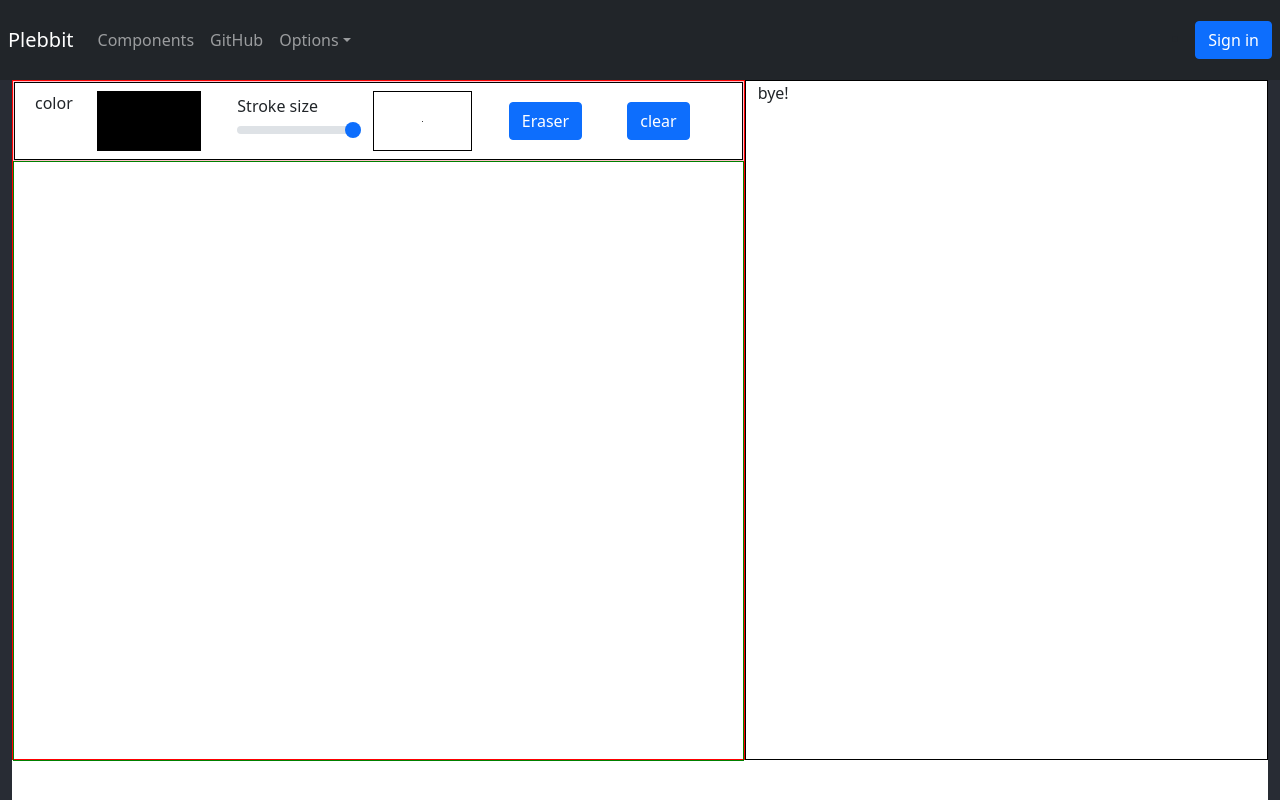
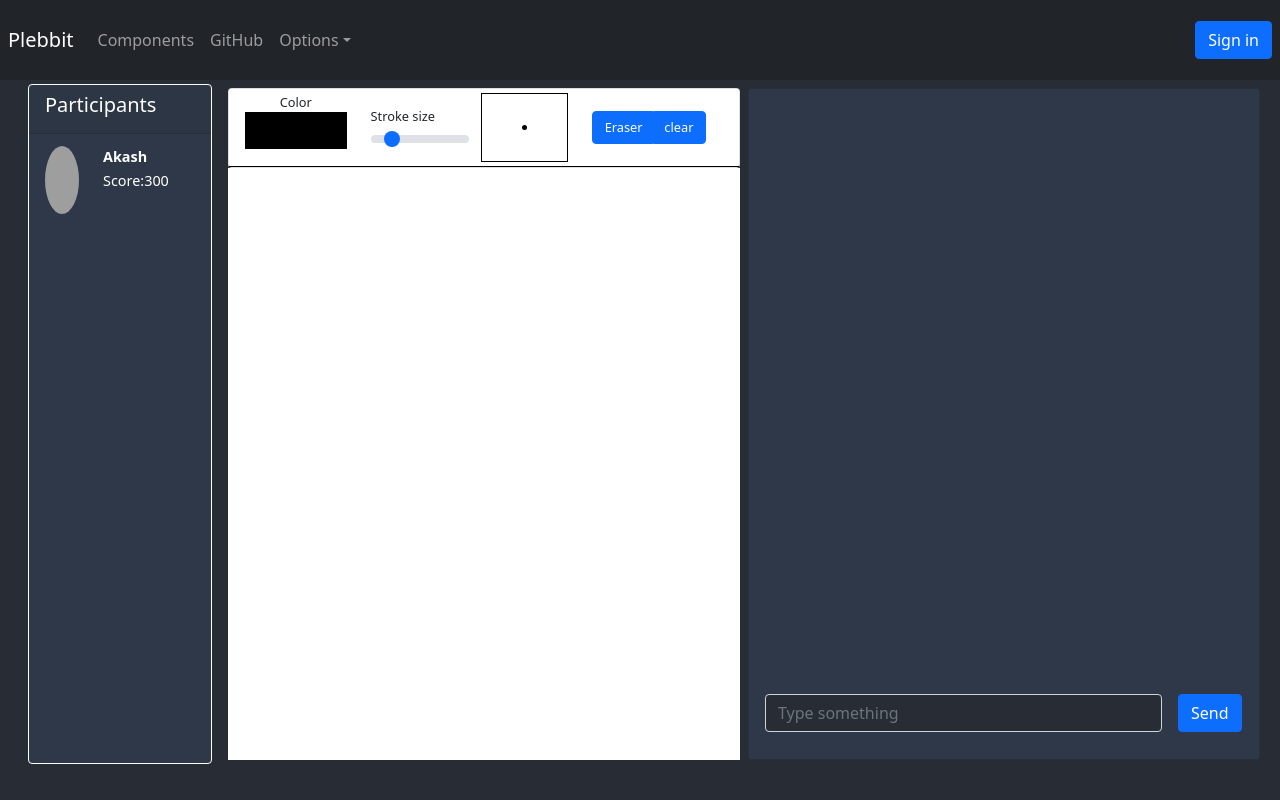
Before and after one commit to Hatilar420/Plebbit-User, a React (Create React App) app: page /paint in a window 1280 px wide. Built offline with nearby package versions, Linux system fonts and the light colour scheme; grey boxes are pictures that could not be loaded.

Commit message:
Paint components

```diff
--- a/src/Components/PaintComponents/PaintComponent.jsx
+++ b/src/Components/PaintComponents/PaintComponent.jsx
@@ -1,6 +1,7 @@
-import {React,useRef,useEffect, useState} from 'react'
+import {React,useRef,useEffect} from 'react'
 import ToolBarComponent from './ToolBarComponent'
-
+import TextComponent from './TextComponent'
+import ParticipantComponent from './ParticipantComponent'
 
 export default function PaintComponent() {
     useEffect(() => {
@@ -71,18 +72,21 @@ export default function PaintComponent() {
         //console.log(mousepos)
     }
     return (
-        <div className="container-fluid" style={{height:"100%",backgroundColor:"white"}}>
-            <div className="row" id="Board" >
-                <div style={{border:"1px solid red",height:"85vh"}}  className="col-7 p-0">
-                <div className="p-0" style={{border:"1px solid pink",height:"10vh"}}>
+        <div className="container-fluid p-1" style={{height:"100%",backgroundColor:"#282c34"}}>
+            <div className="row m-0 p-0 space-between" id="Board" >
+                <div style={{height:"85vh"}} className="col-2">
+                    <ParticipantComponent/>
+                </div>
+                <div style={{height:"85vh"}}  className="col-5 p-1">
+                <div className="p-0 card" style={{backgroundColor:"white",height:"10vh",width:"100%"}}>
                         <ToolBarComponent ClearCanvas={ClearCanvas} changeColor={ChangeColorStroke} Changestroke={ChangeStrokeSize}/>
                 </div>
-                    <div ref={DrawingBoardRef} className="p-0" style={{border:"1px solid green",height:"75vh"}}>
+                    <div ref={DrawingBoardRef} className="p-0" style={{backgroundColor:"white",height:"74vh"}}>
                         <canvas ref={CanvasRef} onMouseUp={CaptureMouseUp} onMouseMove={onMouseMoveCanvas} onMouseDown={CaptureMouseDown}></canvas>
                     </div>
                 </div>
-                <div style={{border:"1px solid black",height:"85vh"}} className="col-5">
-                    bye!
+                <div style={{height:"85vh"}} className="col-5 p-1">
+                    <TextComponent/>
                 </div>
             </div>
         </div>
--- /dev/null
+++ b/src/Components/PaintComponents/ParticipantComponent.jsx
@@ -0,0 +1,50 @@
+import React, { useState } from 'react'
+
+
+export default function ParticipantComponent() {
+
+
+    const [scoreCardState, setScoreCardState] = useState([{
+        User:{
+            Name : "Akash",
+            url : "https://miro.medium.com/max/2625/1*KoZPn1bF5q29om6skmeENg.png"
+        },
+        Score : 300
+    }])
+
+    //Call for some function to set ScoreCard
+
+    const RenderScoreCard = (User,Score) =>{
+        return (
+            <div className="row m-0 pt-1 mt-1" style={{height:"9vh",width:"100%"}}>
+                    <div className="col-4">
+                        <img alt="temp" className="rounded-circle" style={{height:"100%",width:"100%"}} src={User.url}></img>
+                    </div>
+                    <div className="col">
+                        <div style={{fontSize:"0.9rem"}}><b>{User.Name}</b></div>
+                        <div>
+                            <span style={{fontSize:"0.9rem"}}>Score:</span>
+                            <span style={{fontSize:"0.9rem"}}>{Score}</span>
+                        </div>
+                    </div>
+                </div>
+        )
+    }
+
+    const RenderScoreCards = () =>{
+
+        return scoreCardState.map(x => RenderScoreCard(x.User,x.Score))
+
+    }
+
+    return (
+        <div className="container-fluid p-0 card" style={{color:"white",backgroundColor:"rgb(47 56 72)",border:"1px solid white",height:"100%"}}>
+            <div className="card-header">
+                <h5>Participants</h5>
+            </div>
+            <div className="card-body m-1 p-0" style={{overflowY:"auto"}}>
+                {RenderScoreCards()}
+            </div>
+        </div>
+    )
+}
--- /dev/null
+++ b/src/Components/PaintComponents/TextComponent.jsx
@@ -0,0 +1,83 @@
+import React, { useState , useRef } from 'react'
+
+
+export default function TextComponent() {
+
+    const [Message,setMessage] = useState([])
+
+    const TextRef = useRef(null)
+    const MessageBoxRef = useRef(null)
+
+
+    const OnEnterPress = (event) =>{
+        if(event.key === 'Enter'){
+            SendMessageOnClick(null)
+        }
+    }
+
+    const CompareFunc = (a,b) =>{
+        if(a.Time < b.Time){
+            return -1
+        }else if(a.Time > b.Time ){
+            return 1;
+        }
+        return 0
+    }
+
+    const PushMessage  = (MessageObj) =>{
+        Message.push(MessageObj)
+        Message.sort(CompareFunc)
+        setMessage([...Message])
+        console.log(Message)
+    }
+
+    const SendMessageOnClick = (event) =>{
+        let obj = {
+            Text : TextRef.current.value,
+            Time : Date.now(),
+            User : { Name : "Akash" }
+        }
+        TextRef.current.value = ""
+        console.log(obj)
+        PushMessage(obj)
+        console.log(MessageBoxRef.current)
+        //Send message through webSockets
+    }
+
+    const MessageBlock = (userName, Message , TimeStamp ) =>{
+                let t = new Date(TimeStamp)
+
+                return(
+                <div className="row">
+                        <div className="col">
+                            <span><b>{userName}</b>:</span>
+                            <span>{Message}</span>
+                        </div>
+                        <div className="col" style={{textAlign:"right",fontSize:"10px"}}>
+                                {t.getHours()}:{t.getMinutes()}:{t.getSeconds()}
+                        </div>
+                </div>)
+    }
+
+    const RenderMessage = () =>{
+        return Message.map( x => MessageBlock(x.User.Name,x.Text,x.Time) )
+    }
+
+    return (
+        <div className="container-fluid card m-0 p-2" style={{color:"white",height:"100%",backgroundColor:"rgb(47 56 72)"}}>
+            <div ref={MessageBoxRef} className="container-fluid" style={{height:"90%",overflowX:"hidden",overflowY:"auto"}}>
+                <RenderMessage/>
+            </div>
+            <div className="container-fluid p-1" style={{height:"10%"}}>
+                <div className="row m-0 p-0" style={{width:"100%",height:"100%"}}>
+                        <div className="col-10 p-1 m-0" style={{height:"100%"}}>
+                            <input onKeyDown={OnEnterPress} ref={TextRef} type="text" placeholder="Type something" style={{backgroundColor:"#282c34",color:"white"}} className="form-control"></input>
+                        </div>
+                        <div className="col-2 pt-1 m-0">
+                                <button onClick={SendMessageOnClick} className="btn btn-primary">Send</button>
+                        </div>
+                </div>
+            </div>
+        </div>
+    )
+}
--- a/src/Components/PaintComponents/ToolBarComponent.jsx
+++ b/src/Components/PaintComponents/ToolBarComponent.jsx
@@ -4,8 +4,8 @@ export default function ToolBarComponent({changeColor,Changestroke,ClearCanvas})
 
       const [background, setbackground] = useState("#000")
       const [ShowColorPicker,hidePicker] = useState(false)
-      const [strokeSize,SetStrokeSize] = useState(1)
-      let stroke
+      const [strokeSize,SetStrokeSize] = useState(5)
+      //let stroke
       const ShowColorPickerOnClick = (event) =>{
         if(ShowColorPicker){
           console.log("click")
@@ -30,39 +30,41 @@ export default function ToolBarComponent({changeColor,Changestroke,ClearCanvas})
       }
 
     return (
-        <div className="container-fluid p-2" style={{border:"1px solid black",height:"100%"}}>
+        <div className="container-fluid p-1" style={{borderBottom:"1px solid black",width:"100%",height:"100%"}}>
           <div className="row p-0 m-0" style={{width:"100%",height:"100%"}}>
-          <div className="row justify-content-center align-items-center p-0 m-0 col-3" style={{height:"100%"}}>
-                <div className="col-5" style={{height:"100%"}}>
-                  color
+          <div className="col-3 pb-2" style={{height:"100%"}}>
+                <div style={{textAlign:"center",fontSize:"0.8rem"}}>
+                  Color
                 </div>
-                <div onClick={ShowColorPickerOnClick} className="col-7" style={{ height:"100%",backgroundColor:background}}>
-                {ShowColorPicker ? <div style={{position:"absolute"}}>
-                  <ChromePicker
-                    color={ background }
-                    onChange={ handleChangeComplete }/>
-                </div> : null}
+                <div style={{height:"60%", position:"relative"}}>
+                  <div onClick={ShowColorPickerOnClick} style={{ height:"100%",backgroundColor:background}}>
+                  {ShowColorPicker ? <div style={{position:"absolute"}}>
+                    <ChromePicker
+                      color={ background }
+                      onChange={ handleChangeComplete }/>
+                  </div> : null}
+                  </div>
                 </div>
             </div>
             <div className="col-5 row justify-content-center align-items-center p-0 m-0" style={{height:"100%"}}>
-              <div className="col-6">
-                <label>Stroke size</label>
-                <input type="range" onChange={HandleStrokeSizeChange} min="1" className="form-range" max="25"/>
+              <div className="col-7">
+                <label style={{fontSize:"0.8rem"}}>Stroke size</label>
+                <input type="range" onChange={HandleStrokeSizeChange} min="1" value={strokeSize} className="form-range" max="25"/>
               </div>
-              <div className="col-4 d-flex justify-content-center align-items-center" style={{border:"1px solid black",height:"100%"}} >
+              <div className="col-5 mb-1 d-flex justify-content-center align-items-center" style={{border:"1px solid black",height:"100%"}} >
                       <div className="rounded-circle" style={{height:`${strokeSize}px`,width:`${strokeSize}px`,backgroundColor:background}}>
                       </div>
               </div>
             </div>
-            <div className="col row align-items-center m-0 p-0">
-                  <div className="col row m-0 p-0 justify-content-center align-items-center" style={{height:"100%"}}>
+            <div style={{height:"100%"}} className="col-4 row justify-content-center align-items-center m-0 p-0">
+                  <div className="col-6 row p-0 justify-content-center align-items-center" style={{height:"100%"}}>
                       <div>
-                        <button onClick={ActivateEraser} type="button" class="btn btn-primary">Eraser</button>
+                        <button onClick={ActivateEraser} style={{fontSize:"0.8rem"}} type="button" class="btn btn-primary">Eraser</button>
                       </div>
                   </div>
-                  <div className="col row m-0 p-0 justify-content-center align-items-center" style={{height:"100%"}}>
+                  <div className="col-6 row p-0 justify-content-center align-items-center" style={{height:"100%"}}>
                       <div>
-                        <button onClick={ (event) => ClearCanvas()} type="button" class="btn btn-primary">clear</button>
+                        <button style={{fontSize:"0.8rem"}} onClick={ (event) => ClearCanvas()} type="button" class="btn btn-primary">clear</button>
                       </div>
                   </div>
             </div>
```
Also changed, not shown: 1 other file (tests, documents, lock files or other folders).
